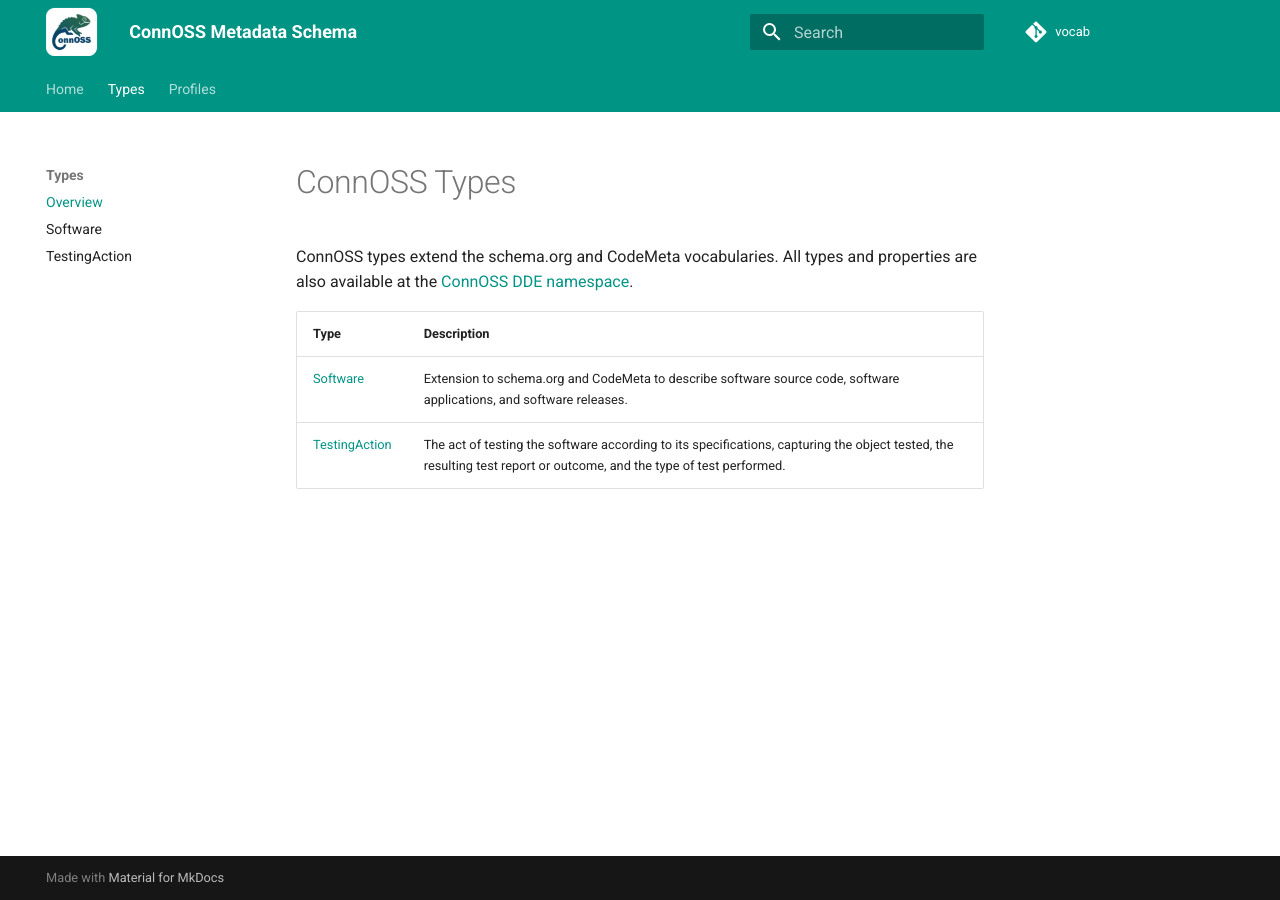
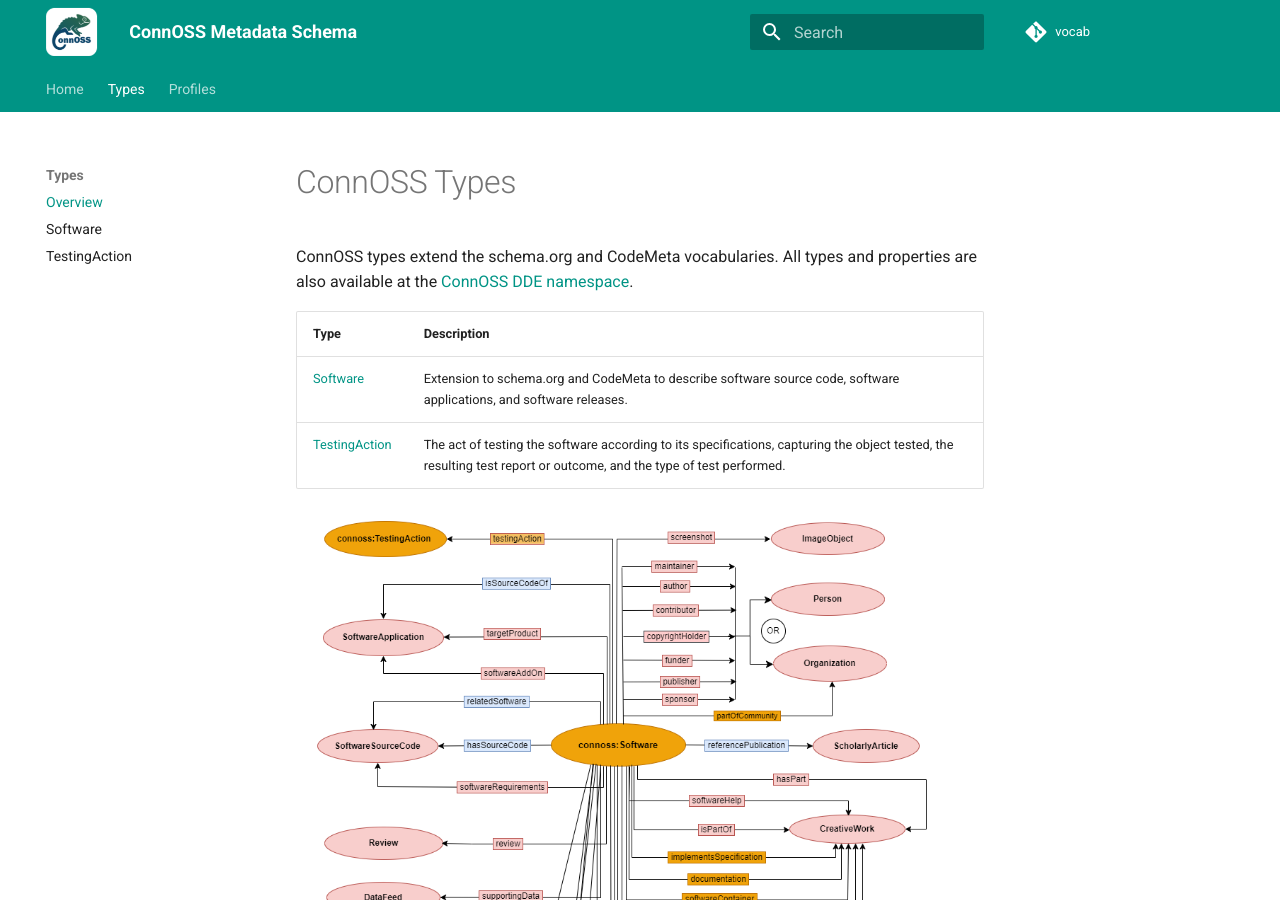
Before and after one commit to ConnOSS-Project/vocab, an MkDocs documentation site: the page built from docs/Types/index.md, in a window 1280 px wide and 900 px high. Built offline with MkDocs 1.6.1 and Material for MkDocs 9.7.7, drawn with Linux system fonts in a browser that asks for light colours; comment, search, counter and statistics services are not loaded.

Commit message:
Add schema diagram to index.md

```diff
--- a/docs/Types/index.md
+++ b/docs/Types/index.md
@@ -11,3 +11,6 @@
 <tr><td><a href='./TestingAction'>TestingAction</a></td><td>The act of testing the software according to its specifications, capturing the object tested, the resulting test report or outcome, and the type of test performed.</td></tr>
 
 </table>
+
+
+<p style='text-align:center'><img src='../ConnOSS_Schema_final.drawio.png' alt='ConnOSS schema diagram' style='max-width:100%'></p>
```
